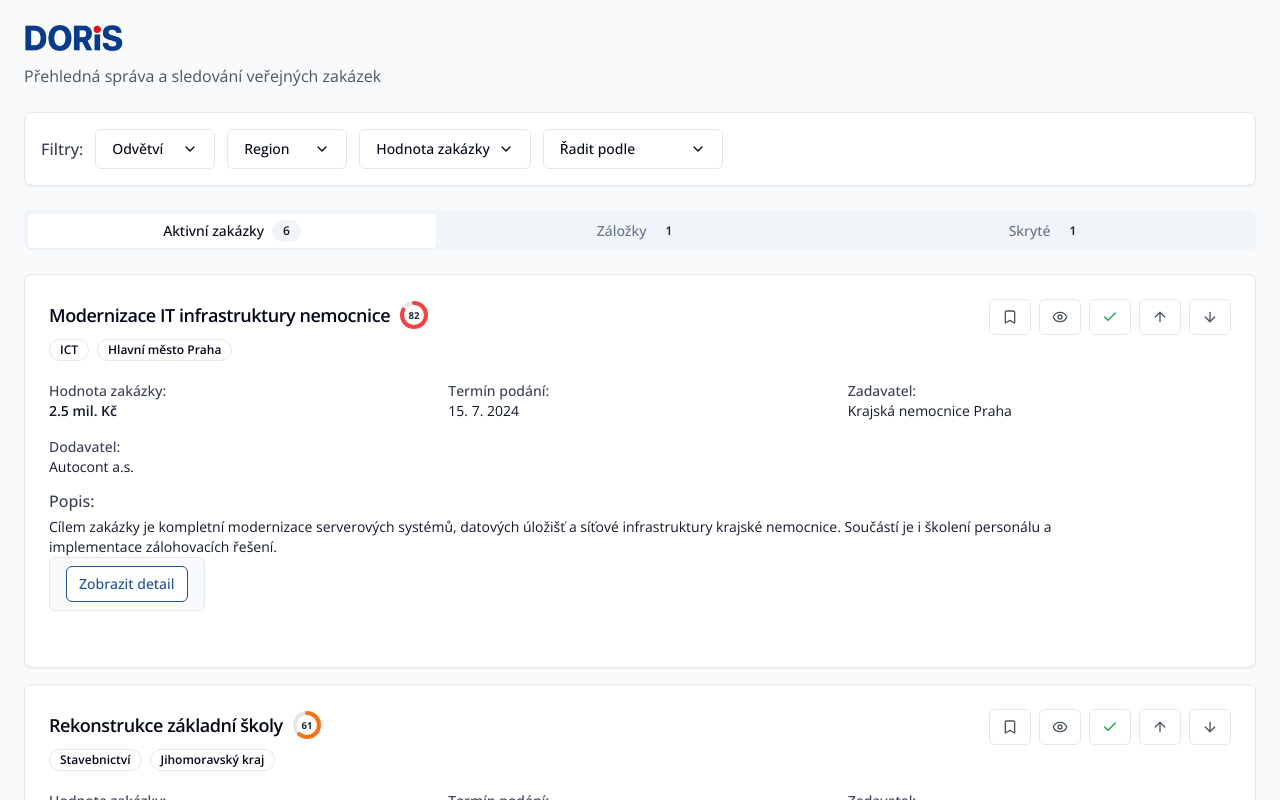
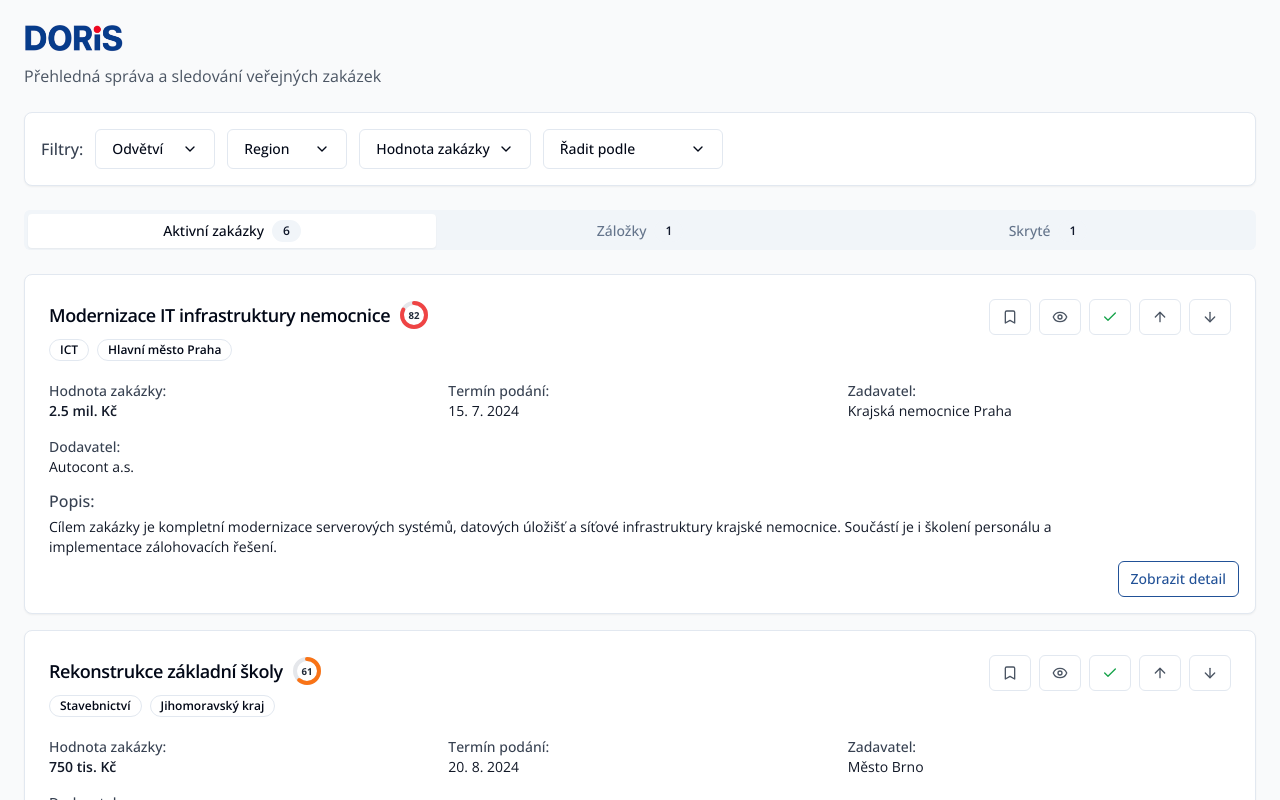
Before and after one commit to skupina-onebond/verejne-priority-kompas, a React (Vite) app: page /seznam in a window 1280 px wide. Shown: the top 800 px of the page. Built offline with nearby package versions, Linux system fonts and the light colour scheme.

Commit message:
Update PublicContractCard.tsx

```diff
--- a/src/components/PublicContractCard.tsx
+++ b/src/components/PublicContractCard.tsx
@@ -138,16 +138,14 @@ export const PublicContractCard: React.FC<PublicContractCardProps> = ({
     <p className="text-gray-900 text-sm mt-1 line-clamp-3">{contract.description}</p>
   </div>
 
-  <div className="border border-slate-200 rounded-md bg-slate-50 px-4 py-2 inline-flex items-center">
   <Button
     variant="outline"
     size="sm"
-    className="text-[#215197] border-[#215197] hover:bg-[#215197]/10"
+    className="text-[#215197] border-[#215197] hover:bg-[#215197]/10 absolute bottom-4 right-4"
     onClick={() => setShowDetail(true)}
   >
     Zobrazit detail
   </Button>
-    </div>
 
 </CardContent>
       </Card>
```
